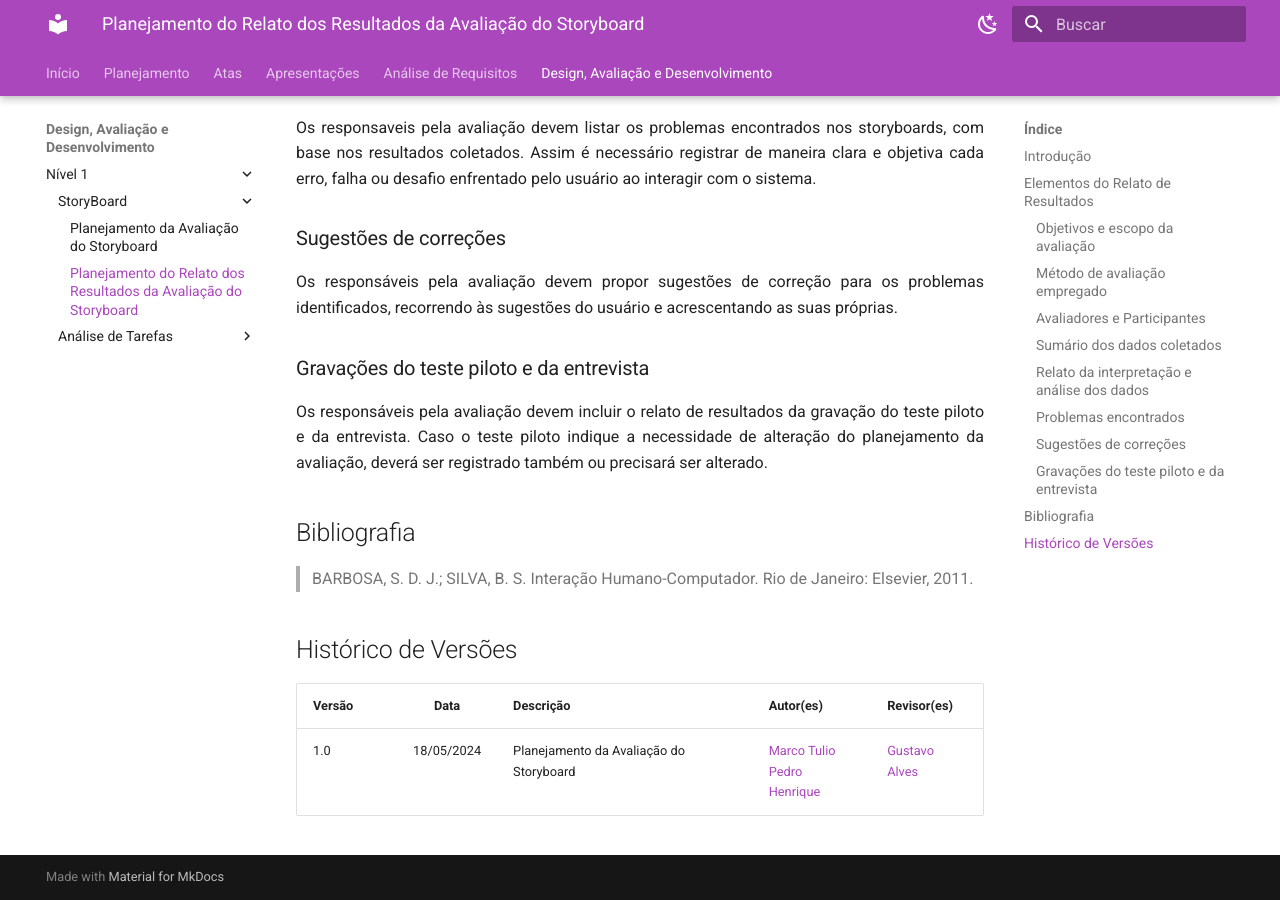
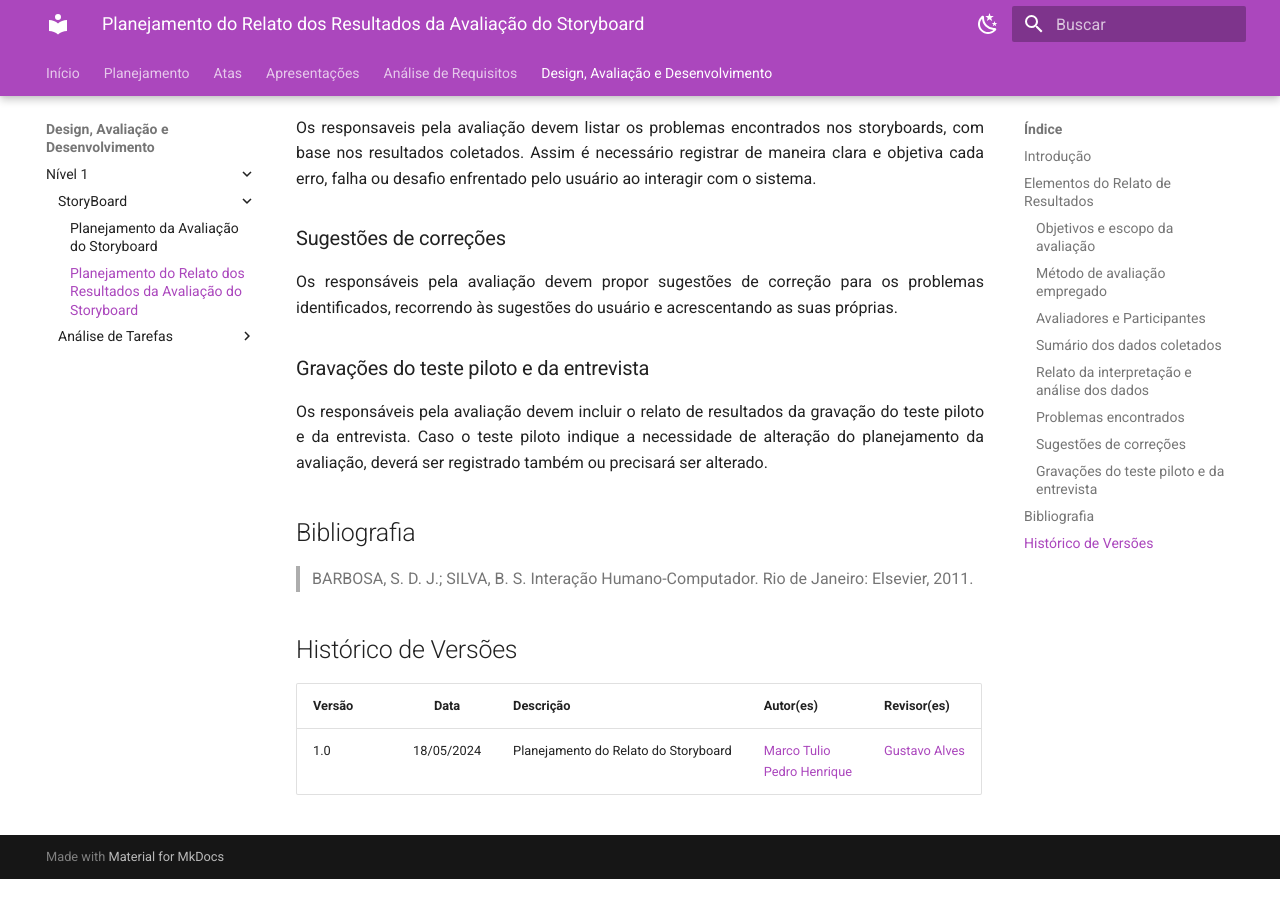
Before and after one commit to Interacao-Humano-Computador/2024.1-Grupo08, an MkDocs documentation site: the page built from docs/design_avaliacao/nivel_1/storyboard/planejamento_resultados.md, in a window 1280 px wide and 900 px high, scrolled down 1518 px. Built offline with MkDocs 1.6.1 and Material for MkDocs 9.7.7, drawn with Linux system fonts in a browser that asks for light colours; after the commit the page ends 2397 px from its top, so only the background shows below that.

Commit message:
histórico de versão

```diff
--- a/docs/design_avaliacao/nivel_1/storyboard/planejamento_resultados.md
+++ b/docs/design_avaliacao/nivel_1/storyboard/planejamento_resultados.md
@@ -51,4 +51,4 @@ Os responsáveis pela avaliação devem incluir o relato de resultados da grava
 
 | Versão |    Data    | Descrição                     | Autor(es)                                          | Revisor(es) |
 | ------ | :--------: | ----------------------------- | -------------------------------------------------- | ----------- |
-| 1.0    | 18/05/2024 |Planejamento da Avaliação do Storyboard | [Marco Tulio](https://github.com/MarcoTulioSoares) <br> [Pedro Henrique](https://github.com/PedroHenrique061)  | [Gustavo Alves](https://github.com/gustaallves) |
+| 1.0    | 18/05/2024 |Planejamento do Relato do Storyboard | [Marco Tulio](https://github.com/MarcoTulioSoares) <br> [Pedro Henrique](https://github.com/PedroHenrique061)  | [Gustavo Alves](https://github.com/gustaallves) |
```
